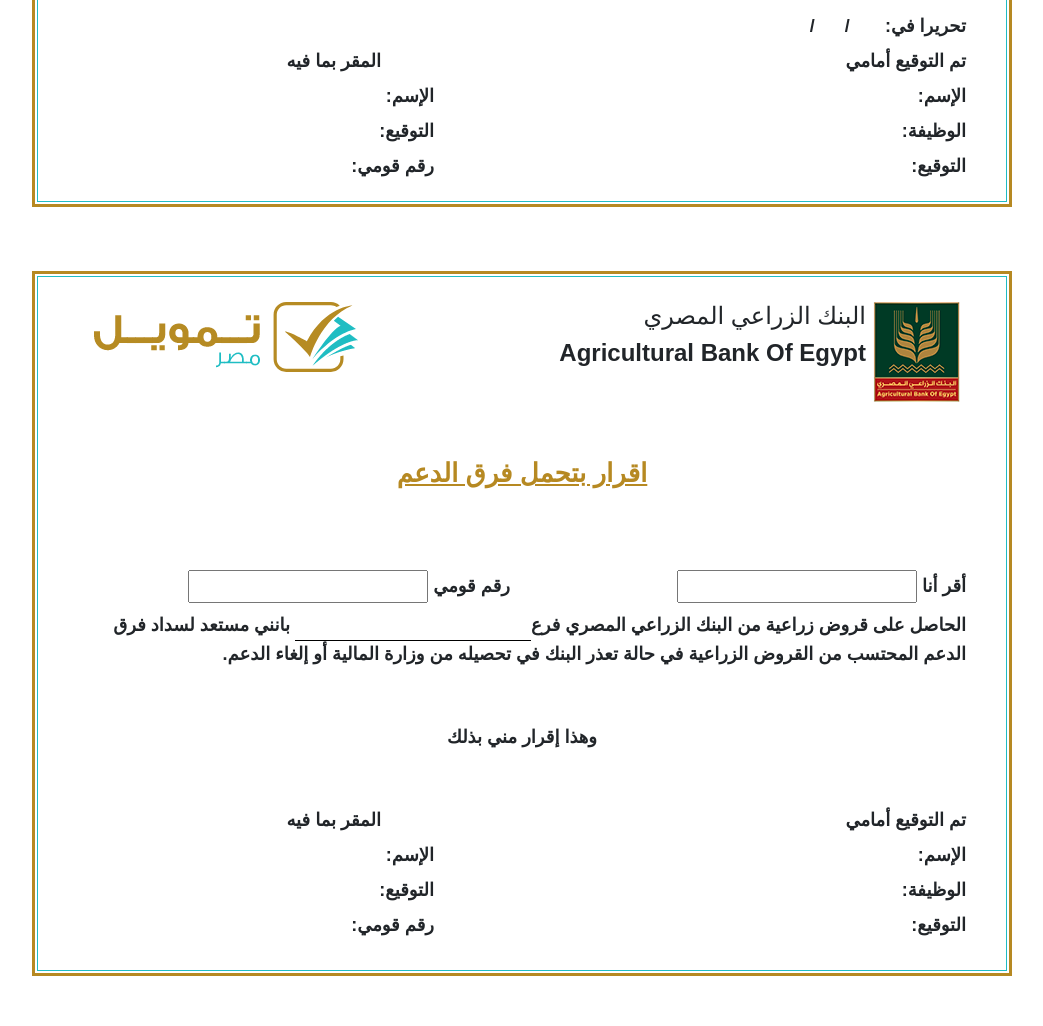
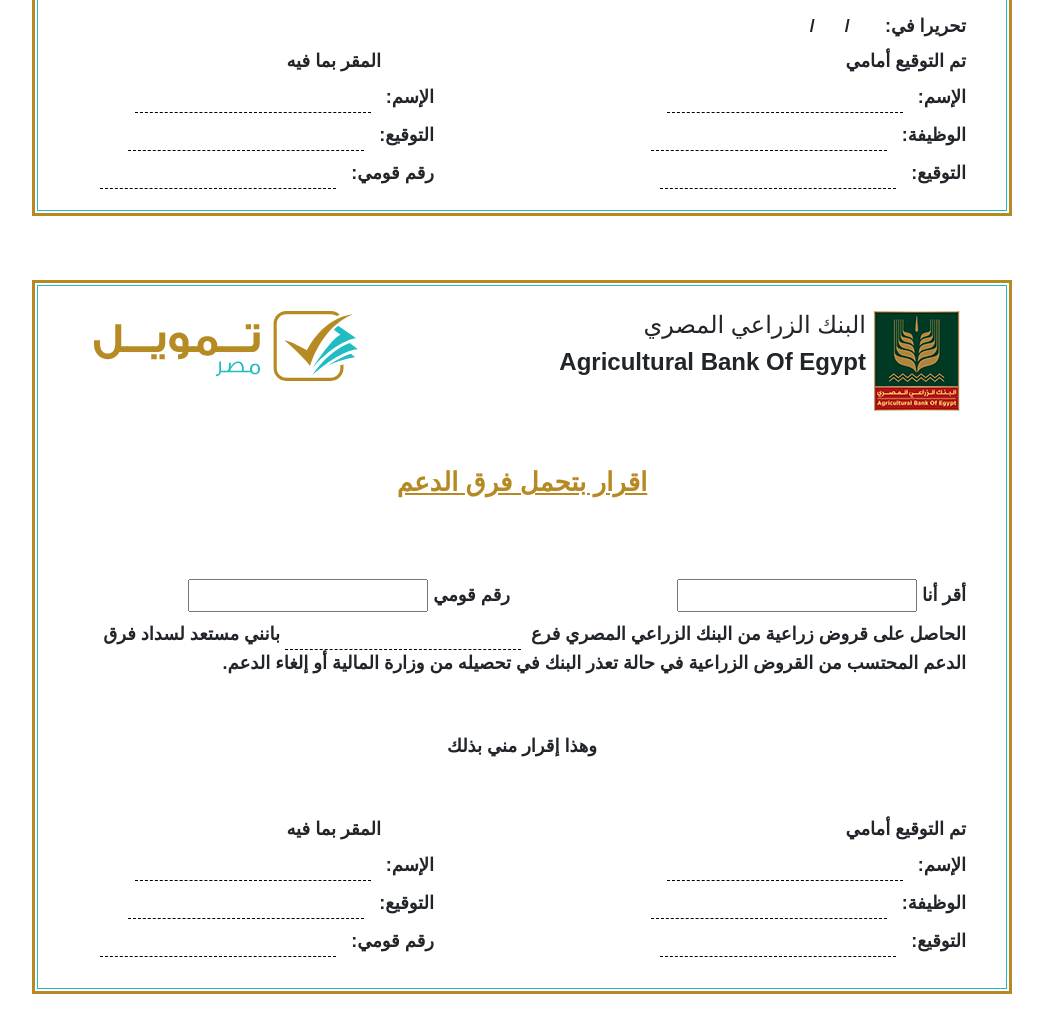
Before and after one commit to shereensaeedhasaneen/Tamweel-Form, a website: page index.html in a window 1280 px wide. Shown: the part 2553-3579 px from the top of the page, without its empty margins (118-1161 px from the left). Drawn offline with Linux system fonts and the light colour scheme.

Commit message:
dashed-input

```diff
--- a/css/app.css
+++ b/css/app.css
@@ -179,4 +179,12 @@
 label{
   margin-right: 5px;
 }
+
+.dashed-input{
+  border: none;
+  outline: none;
+  border-bottom: 1px dashed black;
+  margin-right: 10px;
+
+}
 /*# sourceMappingURL=app.css.map */
--- a/index.html
+++ b/index.html
@@ -248,15 +248,15 @@
                     <div class="row border-0">
                         <div class="col">
                             <p>تم التوقيع أمامي</p>
-                            <p>الإسم: <span></span> </p>
-                            <p>الوظيفة: <span></span> </p>
-                            <p>التوقيع: <span></span> </p>
+                            <p>الإسم:  <input type="text" class="dashed-input"> </p>
+                            <p>الوظيفة:  <input type="text" class="dashed-input"> </p>
+                            <p>التوقيع:  <input type="text" class="dashed-input"> </p>
                         </div>
                         <div class="col-5">
                             <p class="mr-p">المقر بما فيه</p>
-                            <p>الإسم: <span></span></p>
-                            <p>التوقيع: <span></span></p>
-                            <p>رقم قومي: <span></span></p>
+                            <p>الإسم:  <input type="text" class="dashed-input"></p>
+                            <p>التوقيع:  <input type="text" class="dashed-input"></p>
+                            <p>رقم قومي:  <input type="text" class="dashed-input"></p>
                         </div>
                     </div>
                 </div>
@@ -288,7 +288,7 @@
                         <p class="col-sm-6"> أقر أنا <input type="text"></p>
                         <p class="col-sm-6">  رقم قومي <input type="text"></p>
                     </div>
-                    <p>الحاصل على قروض زراعية من البنك الزراعي المصري فرع<input type="text" style="border: none; outline: none; border-bottom: 1px solid black;"> بانني مستعد لسداد فرق الدعم المحتسب من القروض الزراعية
+                    <p>الحاصل على قروض زراعية من البنك الزراعي المصري فرع<input type="text" class="dashed-input"> بانني مستعد لسداد فرق الدعم المحتسب من القروض الزراعية
                         في حالة تعذر البنك في تحصيله من وزارة المالية أو إلغاء الدعم.
                     </p>
                     <p class="text-center py-5">وهذا إقرار مني بذلك</p>
@@ -296,15 +296,15 @@
                     <div class="row border-0">
                         <div class="col">
                             <p>تم التوقيع أمامي</p>
-                            <p>الإسم: <span></span> </p>
-                            <p>الوظيفة: <span></span></p>
-                            <p>التوقيع: <span></span> </p>
+                            <p>الإسم: <input type="text" class="dashed-input"> </p>
+                            <p>الوظيفة: <input type="text" class="dashed-input"></p>
+                            <p>التوقيع: <input type="text" class="dashed-input"></p>
                         </div>
                         <div class="col-5">
                             <p class="mr-p">المقر بما فيه</p>
-                            <p>الإسم: <span></span> </p>
-                            <p>التوقيع: <span></span> </p>
-                            <p>رقم قومي: <span></span></p>
+                            <p>الإسم: <input type="text" class="dashed-input"> </p>
+                            <p>التوقيع: <input type="text" class="dashed-input"></p>
+                            <p>رقم قومي: <input type="text" class="dashed-input"></p>
                         </div>
                     </div>
                 </div>
```
